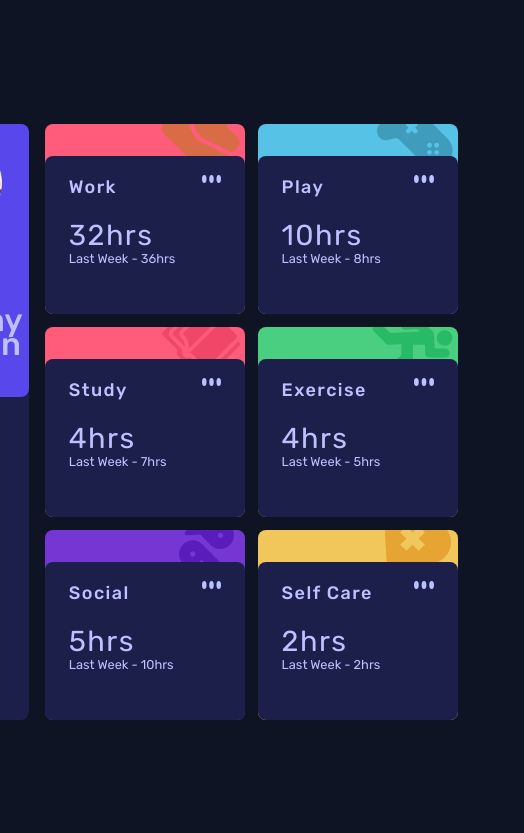
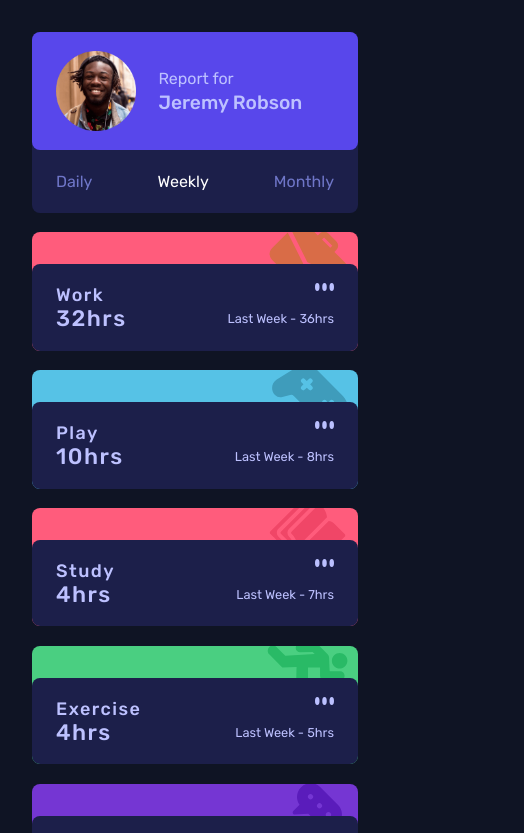
Before and after one commit to ahmad-cod/tt-dashboard, a React (Vite) app: page / in a window 390 px wide. Shown: the top 833 px of the page, 524 px wide, since content can reach past the window. Built offline with nearby package versions, Linux system fonts and the light colour scheme.

Commit message:
Combine min and max media query

```diff
--- a/src/App.css
+++ b/src/App.css
@@ -144,7 +144,7 @@ h3 {
 
 /****** RESPONSIVENESS ******/
 
-@media (min-width: 375px) {
+@media (min-width: 420px) {
   body {
     display: flex;
     justify-content: center;
@@ -196,10 +196,9 @@ h3 {
   }
 }
 
-@media (max-width: 830px) {
+@media (min-width: 420px) and (max-width: 830px) {
 
   .activities-container {
-    display: grid;
     grid-template-columns: repeat(2, 1fr);
   }
   .hero {
@@ -212,8 +211,11 @@ h3 {
     margin-top: 1rem;
   }
 }
-@media (max-width: 375px) {
+@media (max-width: 420px) {
   h1 {
     font-size: 1.2rem;
   }
+  .timeframes {
+    margin-top: 0;
+  }
 }
```
